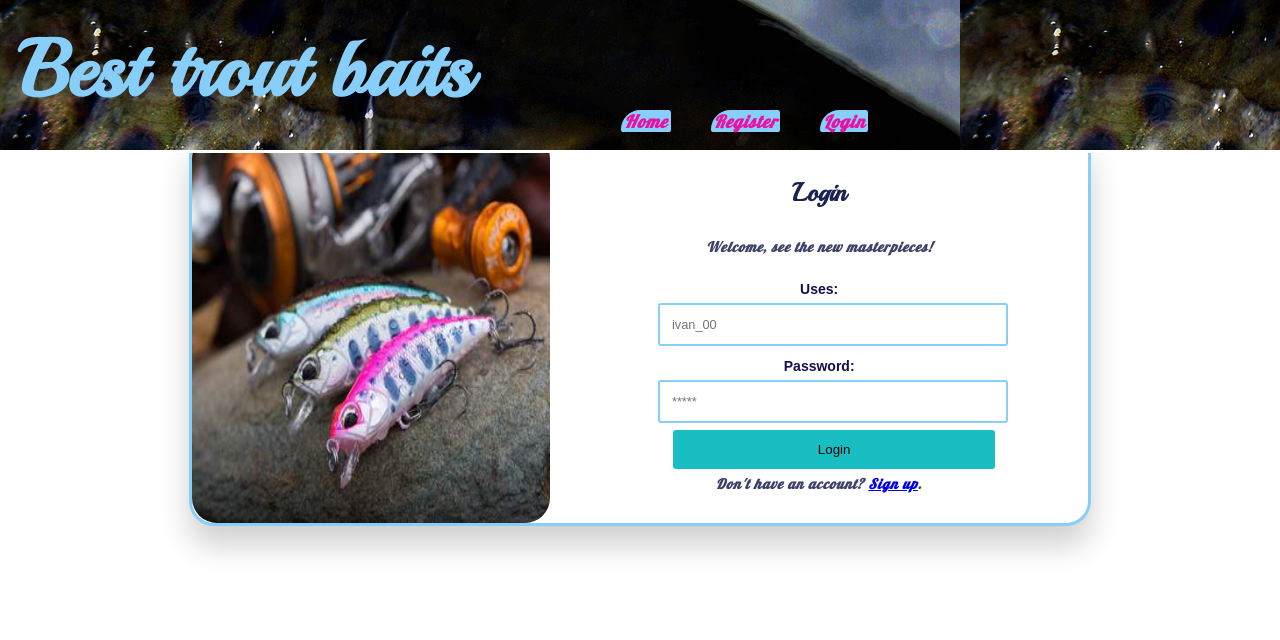
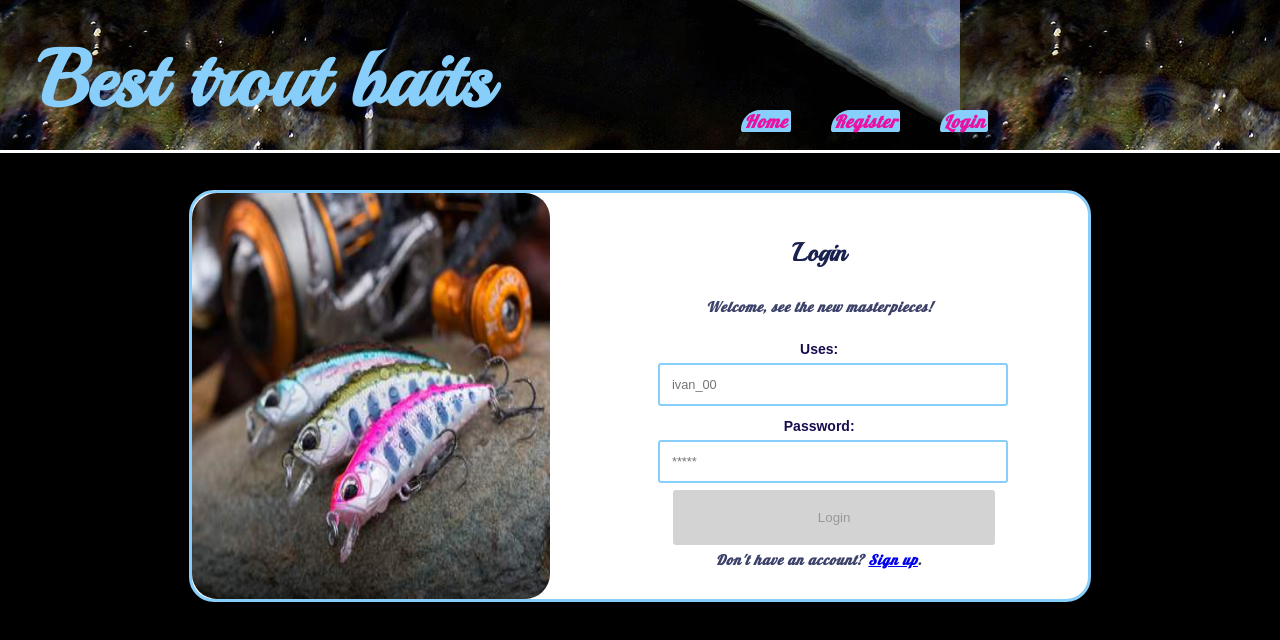
Before and after one commit to naskosin/MySoftUniReactApp, a React (Create React App) app in the folder myproject/: page /login in a window 1280 px wide. Shown: the top 640 px of the page. Built offline with nearby package versions, Linux system fonts and the light colour scheme.

Commit message:
Validator

```diff
--- a/myproject/src/App.css
+++ b/myproject/src/App.css
@@ -6,7 +6,9 @@
   height: 40vmin;
   pointer-events: none;
 }
-
+main{
+  background-color: black;
+}
 @media (prefers-reduced-motion: no-preference) {
   .App-logo {
     animation: App-logo-spin infinite 20s linear;
--- a/myproject/src/components/Header/Header.module.css
+++ b/myproject/src/components/Header/Header.module.css
@@ -24,11 +24,11 @@
     font-size: 1.1rem;
 }
 .header>h1{
-    padding: 0;
+    padding: 10px;
    margin-top: 20px;
-    padding-left: 20px;
+    padding-left: 40px;
     font-size: 5rem;
-
+    padding-right: 100px;
     text-align: left;
     color: lightskyblue;
     display: inline-block;
--- a/myproject/src/components/Login/Login.js
+++ b/myproject/src/components/Login/Login.js
@@ -1,11 +1,11 @@
 import styles from "./Login.module.css";
 import * as authService from '../services/authService'
 //import { notifyContext } from "../contexts/NotifyContext";
-//const initialState  = { email: "", password: "", rePassword: "Filled" };
+//
 //import { authContext } from "../contexts/AuthContext";
 //import * as gameServices from "../services/gameServices";
-//import { useHandler } from "../hooks/useAuthValidateHandler";
-//import { useNavigate } from "react-router-dom";
+import { useValidateHandler } from "../../hooks/useAuthValidator";
+import { useNavigate } from "react-router-dom";
 //import { isNotAuth } from "../hoc/isAuth";
 
 
@@ -14,12 +14,12 @@ const Login = () => {
 // const { userInfo, login } = authContext();
 // const {errorNotification, notification } = notifyContext();
 //
-//
-//onst [error, setError,  isFormValid] = useHandler(initialState);
+const initialState  = { email: "", password: "", rePassword: "Filled" };
+const [error, setError,  isFormValid] = useValidateHandler(initialState);
 //
 //
 //
-// const navigate = useNavigate();
+ const navigate = useNavigate();
 
   const onLogin = (e) => {
     e.preventDefault();
@@ -32,7 +32,7 @@ const Login = () => {
     .then((authData) => {
       //login(authData);
       console.log(authData);
-      //navigate("/");
+     navigate("/");
     })
     .catch((err)=>{ console.log(err);  })
 
@@ -59,9 +59,10 @@ const Login = () => {
          id="uses"
          placeholder="ivan_00"
          name="email"
-
+         onBlur={setError}
+         className={error.email !== "Filled" && error.email  ? styles.inputerror : styles.input}
        />
-
+       {error.email !== "Filled" && error.email ? <p id="errors">{error.email}</p> : ""}
 
        <label htmlFor="password">Password:</label>
        <input
@@ -69,12 +70,12 @@ const Login = () => {
          id="password"
          placeholder="*****"
          name="password"
+         onBlur={setError}
+        className={error.password !== "Filled" && error.password ? styles.inputerror : styles.input}
+       />
+       {error.password !== "Filled" && error.password? <p className={styles.errorParagraph} >{error.password}</p> : ""}
 
-
-          />
-
-
-          <button  className={styles.button}>
+       <button disabled={!isFormValid} className={styles.button}>
          Login
        </button>
        <div>
--- a/myproject/src/components/Login/Login.module.css
+++ b/myproject/src/components/Login/Login.module.css
@@ -2,7 +2,7 @@
 
     width: 100%;
 
-    margin: 100px auto 200px auto;
+    margin: 160px auto 200px auto;
         padding-top: 30px;
         padding-bottom: 20px;
         border: 10ch;
--- a/myproject/src/hooks/useAuthValdator.js
+++ b/myproject/src/hooks/useAuthValidator.js
@@ -3,7 +3,7 @@ import { useState } from "react";
 
 
 
-export const useHandler=(initialState )=>{
+export const useValidateHandler=(initialState )=>{
 
 
 const [error, setError] = useState(initialState);
@@ -15,7 +15,7 @@ const setItem = (e) =>{
    console.log(field)
    if(field==="email"){
        let email = e.currentTarget.value;
-   if (email.length == 0) {
+   if (email.length === 0) {
     setError((state) => ({ ...state, email: "Invalid email!" }));
 
   } else if (!email.match(/^[a-z0-9._%+-]+@[a-z0-9.-]+\.[a-z]{2,4}$/)) {
@@ -27,7 +27,7 @@ const setItem = (e) =>{
 }else if(field==="password"){
     let password = e.currentTarget.value;
     console.log(password)
-  if (password.length == 0) {
+  if (password.length === 0) {
     setError((state) => ({ ...state, password: "Password required!"}));
   } else {
 
@@ -39,7 +39,7 @@ const setItem = (e) =>{
     else if(field==="rePassword"){
         let rePassword = e.currentTarget.value;
         console.log(rePassword)
-      if (rePassword.length == 0) {
+      if (rePassword.length === 0) {
         setError((state) => ({ ...state, rePassword: "Password required!" }));
       } else {
 
@@ -51,7 +51,7 @@ const setItem = (e) =>{
 
 }
 console.log(error)
-let isFormValid = error.email =="Filled"  && error.rePassword== "Filled" && error.password== "Filled";
+let isFormValid = error.email ==="Filled"  && error.rePassword=== "Filled" && error.password=== "Filled";
 console.log(isFormValid)
 
 
--- a/myproject/src/index.css
+++ b/myproject/src/index.css
@@ -5,6 +5,7 @@ body {
     sans-serif;
   -webkit-font-smoothing: antialiased;
   -moz-osx-font-smoothing: grayscale;
+  background-color: black;
 }
 
 code {
```
Lines whose indentation alone changed are shown as unchanged.
